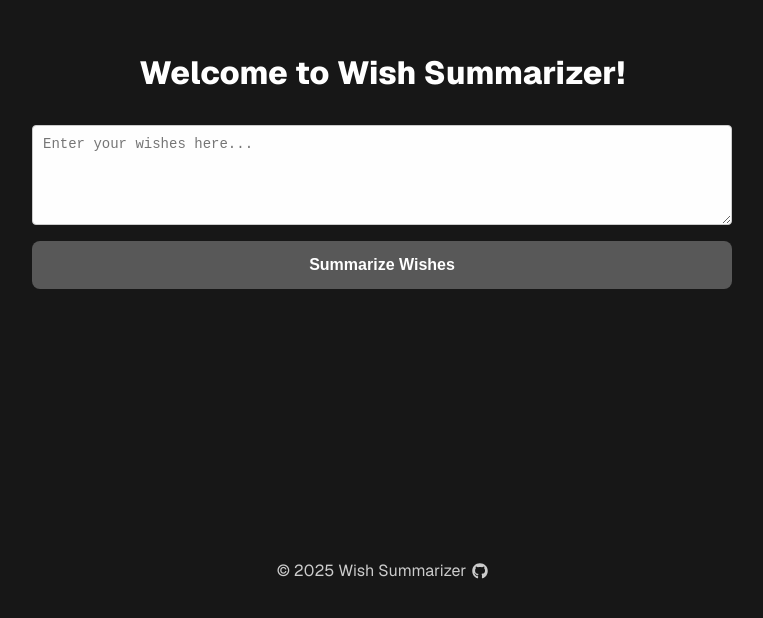
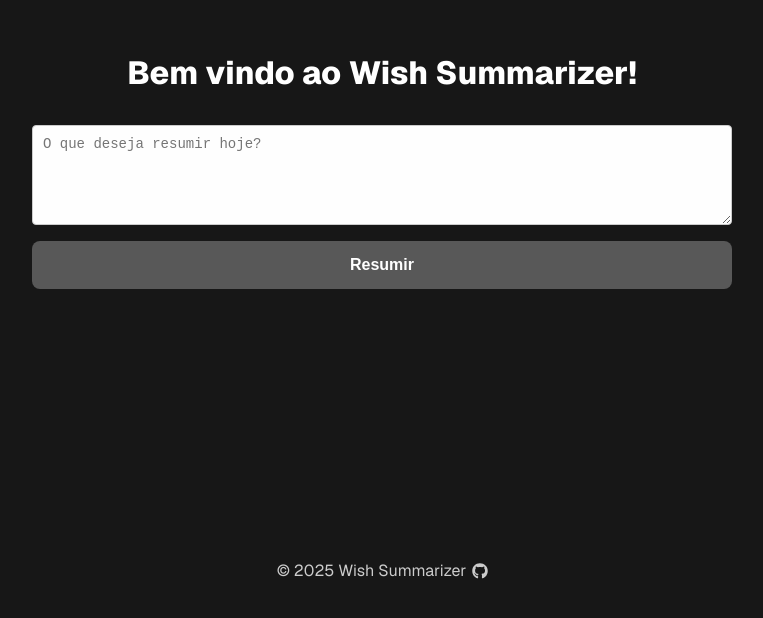
Before and after one commit to ezequielwish/wish-summarizer, a Next.js app: page / in a window 1280 px wide. Shown: the part 168-786 px from the top of the page, without its empty margins (258-1021 px from the left). Built offline with nearby package versions, Linux system fonts and the light colour scheme.

Commit message:
translated to portuguese

```diff
--- a/src/app/page.jsx
+++ b/src/app/page.jsx
@@ -29,20 +29,20 @@ export default function Home() {
     return (
         <div className={styles.page}>
             <main className={styles.main}>
-                <h1 className={styles.title}>Welcome to Wish Summarizer!</h1>
+                <h1 className={styles.title}>Bem vindo ao Wish Summarizer!</h1>
                 <form onSubmit={handleSubmit} className={styles.form}>
                     <textarea
                         name="wishes"
-                        placeholder="Enter your wishes here..."
+                        placeholder="O que deseja resumir hoje?"
                         className={styles.textarea}
                         required
                     ></textarea>
                     <button type="submit" className={styles.button}>
-                        Summarize Wishes
+                        Resumir
                     </button>
                 </form>
                 <section className={styles.results} style={{ display: summarizedWishes !== "" ? "block" : "none" }}>
-                    <h2 className={styles.resultsTitle}>Summarized Wishes</h2>
+                    <h2 className={styles.resultsTitle}>Texto resumido:</h2>
                     <div
                         id="resultsContainer"
                         className={styles.resultsContainer}
```
